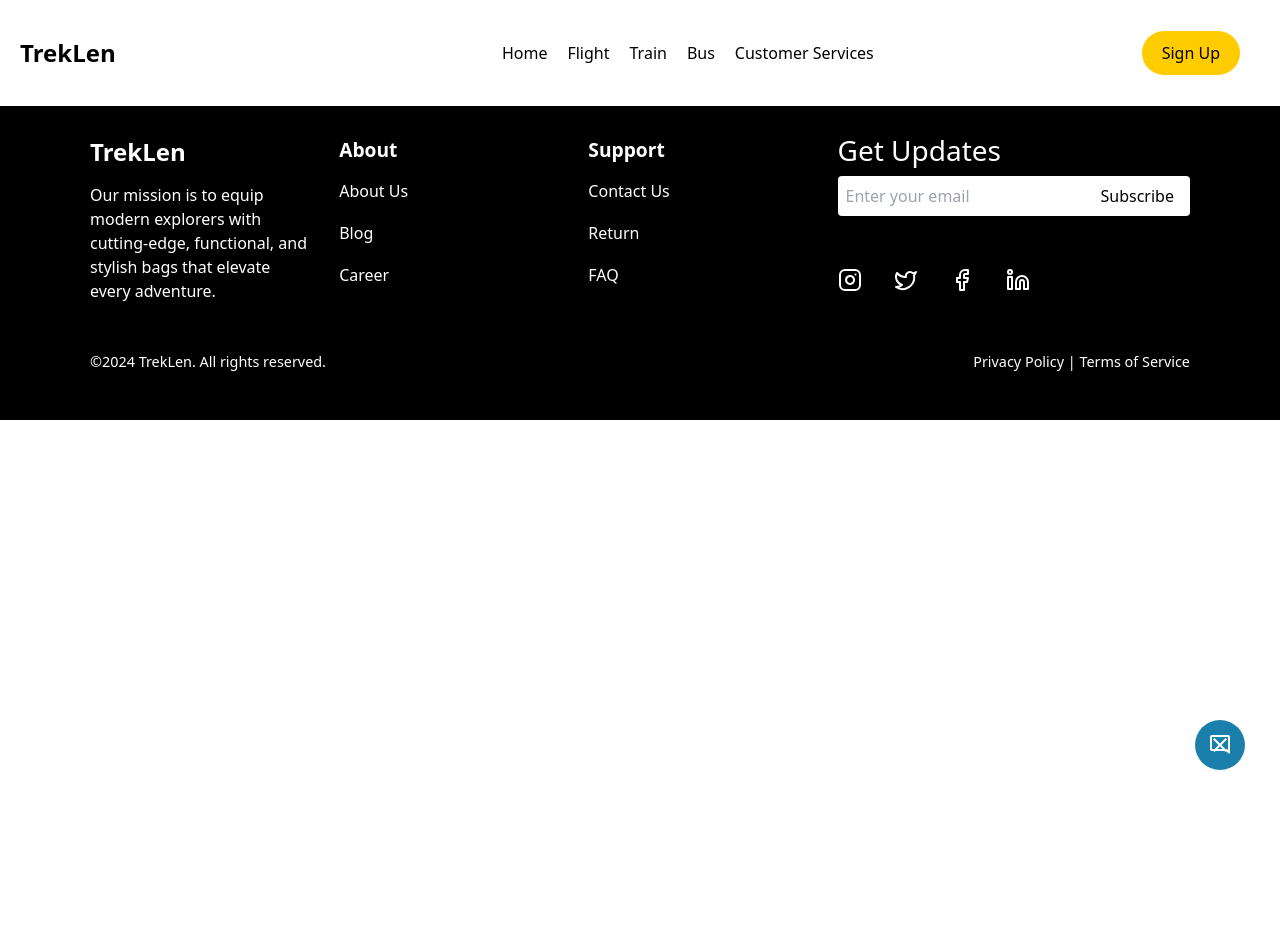
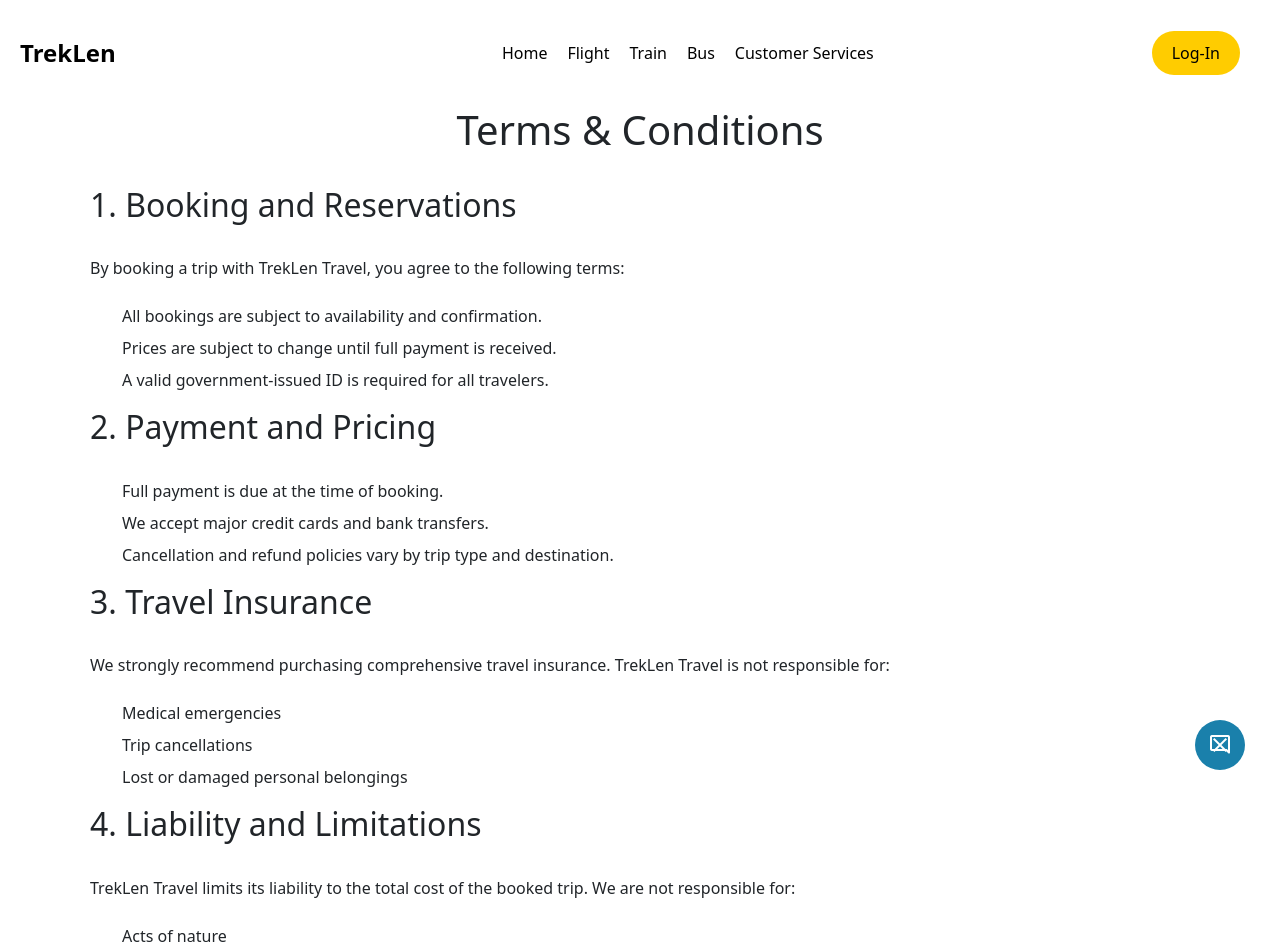
Before and after one commit to pritam0331/TrekLen, a React (Vite) app in the folder Client/: page /terms in a window 1280 px wide. Shown: the top 952 px of the page. Before the commit the page ends 800 px from the top, so only its background shows below. Built offline with nearby package versions, Linux system fonts and the light colour scheme.

Commit message:
terms and conditions and privacy policy

```diff
--- a/Client/src/App.jsx
+++ b/Client/src/App.jsx
@@ -14,6 +14,9 @@ import Chatbot from "./Components/chatbot/Chatbot";
 import Signup from "./Components/Signup/Signup";
 import Signin from "./Components/Signin/Signin";
 import CustomerService from "./Components/CustomerService/CustomerService";
+import Terms from "./Components/Terms/Terms";
+import NotFound from "./Components/NotFound/NotFound";
+import Privacy from "./Components/Privacy/Privacy";
 function App() {
   return (
     <>
@@ -27,6 +30,9 @@ function App() {
           <Route path="/CustomerService" element={<CustomerService />}></Route>
           <Route path="/signup" element={<Signup />}></Route>
           <Route path="/signin" element={<Signin />}></Route>
+          <Route path="/terms" element={<Terms />}></Route>
+          <Route path="*" element={<NotFound />} />
+          <Route path="/privacy" element={<Privacy />}></Route>
         </Routes>
         <Chatbot />
         <Footer />
--- a/Client/src/Components/Footer/Footer.jsx
+++ b/Client/src/Components/Footer/Footer.jsx
@@ -53,9 +53,9 @@ const Footer = () => {
         <div className="footer-legal">
           <p>&copy;2024 TrekLen. All rights reserved.</p>
           <div>
-            <a href="#">Privacy Policy</a>
+            <a href="/privacy">Privacy Policy</a>
             <span> | </span>
-            <a href="#">Terms of Service</a>
+            <a href="/terms">Terms of Service</a>
           </div>
         </div>
       </div>
--- a/Client/src/Components/Navbar/Navbar.jsx
+++ b/Client/src/Components/Navbar/Navbar.jsx
@@ -44,7 +44,7 @@ const Navbar = () => {
         <li><a href="/train">Train</a></li>
         <li><a href="/bus">Bus</a></li>
         <li><a href="/CustomerService">Customer Services</a></li>
-        <button className="download-btn"><a href="/signup">Sign Up</a></button>
+        <button className="download-btn"><a href="/signup">Log-In</a></button>
       </ul>
       <div className="menu-icon" onClick={toggleMenu}>
         <div className={`bar ${isOpen ? "bar1" : ""}`}></div>
--- /dev/null
+++ b/Client/src/Components/NotFound/NotFound.css
@@ -0,0 +1,27 @@
+.not-found {
+    text-align: center;
+    margin: 50px auto;
+    font-family: 'Arial', sans-serif;
+  }
+
+  .not-found h1 {
+    font-size: 5rem;
+    color: #e74c3c;
+  }
+
+  .not-found p {
+    font-size: 1.5rem;
+    color: #555;
+  }
+
+  .not-found .back-home {
+    text-decoration: none;
+    color: #3498db;
+    font-weight: bold;
+    margin-top: 20px;
+    display: inline-block;
+  }
+
+  .not-found .back-home:hover {
+    text-decoration: underline;
+  }
--- /dev/null
+++ b/Client/src/Components/NotFound/NotFound.jsx
@@ -0,0 +1,14 @@
+import React from "react";
+import "./NotFound.css";
+
+const NotFound = () => {
+  return (
+    <div className="not-found">
+      <h1>404</h1>
+      <p>Oops! The page you're looking for doesn't exist.</p>
+      <a href="/" className="back-home">Go Back to Home</a>
+    </div>
+  );
+};
+
+export default NotFound;
--- /dev/null
+++ b/Client/src/Components/Privacy/Privacy.jsx
@@ -0,0 +1,63 @@
+import React from 'react';
+
+const PrivacyPolicy = () => {
+  return (
+    <div className="container mx-auto p-8">
+      <h1 className="text-center text-2xl font-bold text-gray-800 border-b-2 border-blue-500 pb-4 mb-8">
+        Privacy Policy
+      </h1>
+
+      <div className="grid grid-cols-2 gap-8">
+        <section className="bg-gray-50 p-6 rounded-lg">
+          <h2 className="text-xl text-blue-600 border-b border-gray-200 pb-2 mb-4">
+            1. Information Collection
+          </h2>
+          <ul className="list-disc pl-8">
+            <li className="mb-2">Personal details during booking</li>
+            <li className="mb-2">Payment information</li>
+            <li className="mb-2">Travel preferences and requirements</li>
+          </ul>
+        </section>
+
+        <section className="bg-gray-50 p-6 rounded-lg">
+          <h2 className="text-xl text-blue-600 border-b border-gray-200 pb-2 mb-4">
+            2. Data Usage
+          </h2>
+          <ul className="list-disc pl-8">
+            <li className="mb-2">Processing travel bookings</li>
+            <li className="mb-2">Customer communication</li>
+            <li className="mb-2">Service improvements</li>
+          </ul>
+        </section>
+
+        <section className="bg-gray-50 p-6 rounded-lg">
+          <h2 className="text-xl text-blue-600 border-b border-gray-200 pb-2 mb-4">
+            3. Data Protection
+          </h2>
+          <ul className="list-disc pl-8">
+            <li className="mb-2">Encryption of personal data</li>
+            <li className="mb-2">Secure payment gateways</li>
+            <li className="mb-2">Compliance with data protection laws</li>
+          </ul>
+        </section>
+
+        <section className="bg-gray-50 p-6 rounded-lg">
+          <h2 className="text-xl text-blue-600 border-b border-gray-200 pb-2 mb-4">
+            4. User Rights
+          </h2>
+          <ul className="list-disc pl-8">
+            <li className="mb-2">Right to access personal data</li>
+            <li className="mb-2">Option to delete account</li>
+            <li className="mb-2">Data correction request</li>
+          </ul>
+        </section>
+      </div>
+
+      <div className="bg-gray-100 p-4 text-center font-bold rounded-lg mt-8">
+        <p>By using TrekLen Travel services, you agree to our privacy practices.</p>
+      </div>
+    </div>
+  );
+};
+
+export default PrivacyPolicy;
--- /dev/null
+++ b/Client/src/Components/Terms/Terms.css
@@ -0,0 +1,46 @@
+.terms-container {
+    max-width: 800px;
+    margin: 0 auto;
+    padding: 2rem;
+    line-height: 1.6;
+    font-family: 'Arial', sans-serif;
+  }
+
+  .terms-container h1 {
+    text-align: center;
+    color: #333;
+    border-bottom: 2px solid #4a90e2;
+    padding-bottom: 1rem;
+    margin-bottom: 2rem;
+  }
+
+  .terms-section {
+    margin-bottom: 2rem;
+    background-color: #f9f9f9;
+    padding: 1.5rem;
+    border-radius: 8px;
+  }
+
+  .terms-section h2 {
+    color: #4a90e2;
+    border-bottom: 1px solid #e0e0e0;
+    padding-bottom: 0.5rem;
+    margin-bottom: 1rem;
+  }
+
+  .terms-section ul {
+    padding-left: 2rem;
+    list-style-type: disc;
+  }
+
+  .terms-section li {
+    margin-bottom: 0.5rem;
+  }
+
+  .terms-agreement {
+    background-color: #f0f0f0;
+    padding: 1rem;
+    text-align: center;
+    font-weight: bold;
+    border-radius: 8px;
+  }
--- /dev/null
+++ b/Client/src/Components/Terms/Terms.jsx
@@ -0,0 +1,66 @@
+import React from 'react';
+
+const TermsAndConditions = () => {
+  return (
+    <div className="container mx-auto p-8">
+      <h1 className="text-center text-2xl font-bold text-gray-800 border-b-2 border-blue-500 pb-4 mb-8">
+        Terms & Conditions
+      </h1>
+
+      <div className="grid grid-cols-2 gap-8">
+        <section className="bg-gray-50 p-6 rounded-lg">
+          <h2 className="text-xl text-blue-600 border-b border-gray-200 pb-2 mb-4">
+            1. Booking and Reservations
+          </h2>
+          <p className="mb-4">By booking a trip with TrekLen Travel, you agree to the following terms:</p>
+          <ul className="list-disc pl-8">
+            <li className="mb-2">All bookings are subject to availability and confirmation.</li>
+            <li className="mb-2">Prices are subject to change until full payment is received.</li>
+            <li className="mb-2">A valid government-issued ID is required for all travelers.</li>
+          </ul>
+        </section>
+
+        <section className="bg-gray-50 p-6 rounded-lg">
+          <h2 className="text-xl text-blue-600 border-b border-gray-200 pb-2 mb-4">
+            2. Payment and Pricing
+          </h2>
+          <ul className="list-disc pl-8">
+            <li className="mb-2">Full payment is due at the time of booking.</li>
+            <li className="mb-2">We accept major credit cards and bank transfers.</li>
+            <li className="mb-2">Cancellation and refund policies vary by trip type and destination.</li>
+          </ul>
+        </section>
+
+        <section className="bg-gray-50 p-6 rounded-lg">
+          <h2 className="text-xl text-blue-600 border-b border-gray-200 pb-2 mb-4">
+            3. Travel Insurance
+          </h2>
+          <p className="mb-4">We strongly recommend purchasing comprehensive travel insurance. TrekLen Travel is not responsible for:</p>
+          <ul className="list-disc pl-8">
+            <li className="mb-2">Medical emergencies</li>
+            <li className="mb-2">Trip cancellations</li>
+            <li className="mb-2">Lost or damaged personal belongings</li>
+          </ul>
+        </section>
+
+        <section className="bg-gray-50 p-6 rounded-lg">
+          <h2 className="text-xl text-blue-600 border-b border-gray-200 pb-2 mb-4">
+            4. Liability and Limitations
+          </h2>
+          <p className="mb-4">TrekLen Travel limits its liability to the total cost of the booked trip. We are not responsible for:</p>
+          <ul className="list-disc pl-8">
+            <li className="mb-2">Acts of nature</li>
+            <li className="mb-2">Political unrest</li>
+            <li className="mb-2">Changes in travel regulations</li>
+          </ul>
+        </section>
+      </div>
+
+      <div className="bg-gray-100 p-4 text-center font-bold rounded-lg mt-8">
+        <p>By proceeding with a booking, you acknowledge that you have read, understood, and agree to these terms and conditions.</p>
+      </div>
+    </div>
+  );
+};
+
+export default TermsAndConditions;
```
